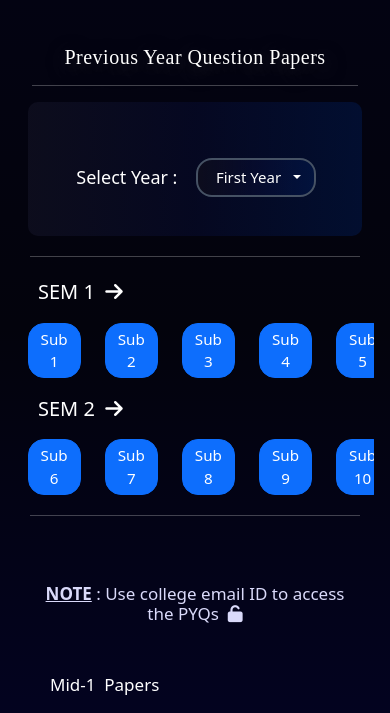
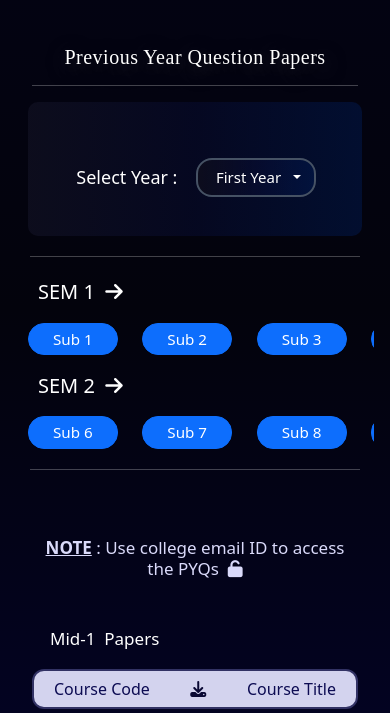
Before and after one commit to HarshithaReddy64/Study-shelf, a plain HTML site: page pyqs/btech.html in a window 390 px wide. Shown: the part 110-823 px from the top of the page. Drawn offline with nearby package versions, Linux system fonts and the light colour scheme; a web font is replaced by a local one.

Commit message:
Update style.css

```diff
--- a/pyqs/style.css
+++ b/pyqs/style.css
@@ -579,7 +579,7 @@ h5{
     }
     .subs .btn{
         border-width:1px;
-        width : 90px;
+        min-width : 90px;
     }
 
 }
```
